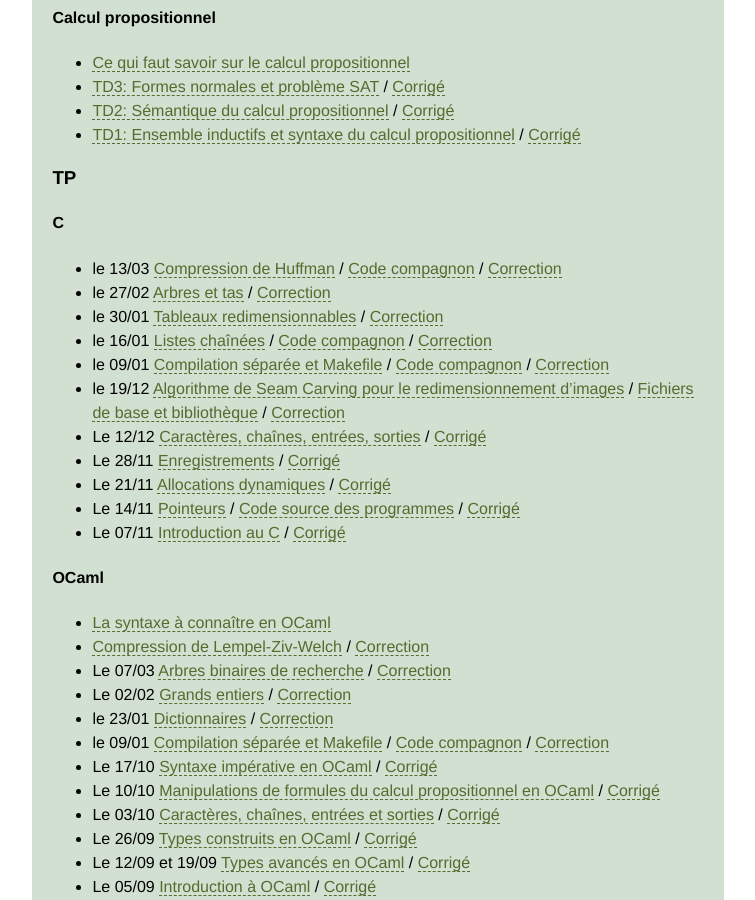
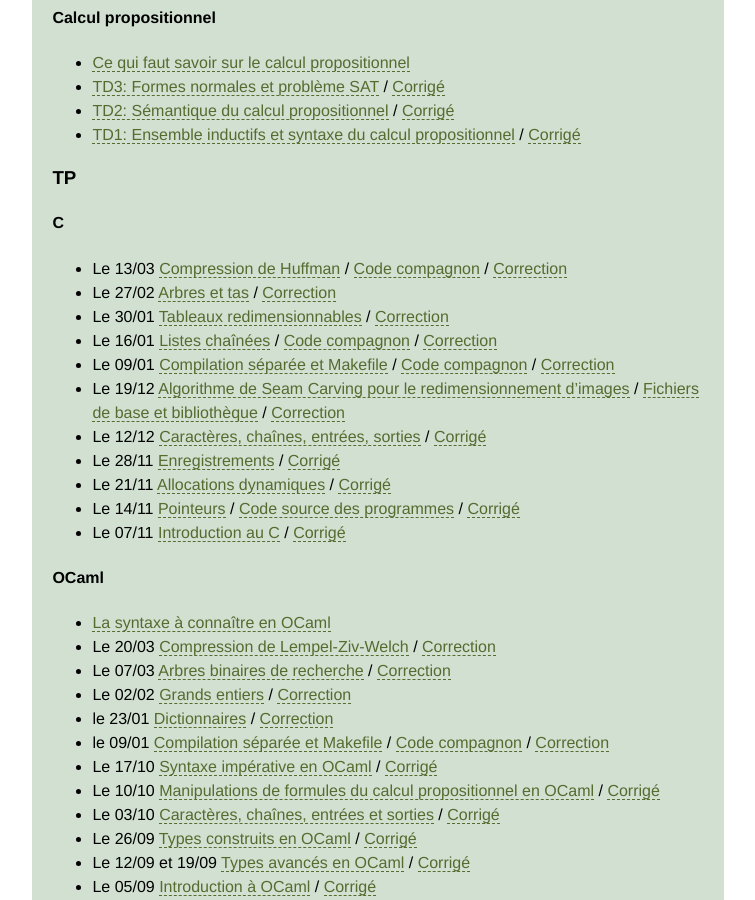
Before and after one commit to VladislavTempez/Vladislavtempez.github.io, a Jekyll site: the page built from pages/mp2i.md, in a window 1280 px wide and 900 px high, scrolled down 921 px. Shown: the whole window, without its empty margins (262-1017 px from the left). Built offline with Jekyll 4.4.1, drawn with Linux system fonts in a browser that asks for light colours.

Commit message:
fix typos

```diff
--- a/pages/mp2i.md
+++ b/pages/mp2i.md
@@ -42,12 +42,12 @@
 ### TP
 
 #### C
-- le 13/03 [Compression de Huffman](https://nc-lycees.netocentre.fr/s/mLXt5MTypfHzKy4) / [Code compagnon](https://nc-lycees.netocentre.fr/s/8gpLHmFsgFcdXBt) / [Correction](https://nc-lycees.netocentre.fr/s/RYS7fwgwXBMQdC9)
-- le 27/02 [Arbres et tas](https://nc-lycees.netocentre.fr/s/bjQNnZ2MMHDRbzT) / [Correction](https://nc-lycees.netocentre.fr/s/wd4moSKDJxNNicS)
-- le 30/01 [Tableaux redimensionnables](https://nc-lycees.netocentre.fr/s/Q7T4BpPfQQ9f2Ft) / [Correction](https://nc-lycees.netocentre.fr/s/6FqSF3NTKradLKj)
-- le 16/01 [Listes chaînées](https://nc-lycees.netocentre.fr/s/oqyEDkyCkDJjE4e) / [Code compagnon](https://nc-lycees.netocentre.fr/s/Hb3aoLmFiBQ9fCL) / [Correction](https://nc-lycees.netocentre.fr/s/BjM5rTzbsWCyQdS)
-- le 09/01 [Compilation séparée et Makefile](https://nc-lycees.netocentre.fr/s/68RWwz2nC4jgmBS) / [Code compagnon](https://nc-lycees.netocentre.fr/s/tiLM7cjAHw55ckJ) / [Correction](https://nc-lycees.netocentre.fr/s/qPkwy8YHBHK3oDE)
-- le 19/12 [Algorithme de Seam Carving pour le redimensionnement d'images](https://nc-lycees.netocentre.fr/s/JotJLz772Wiwgz3) / [Fichiers de base et bibliothèque](https://nc-lycees.netocentre.fr/s/2g5PFefr6oMj24r) / [Correction](https://nc-lycees.netocentre.fr/s/mxEeHNYwPY2ScPj)
+- Le 13/03 [Compression de Huffman](https://nc-lycees.netocentre.fr/s/mLXt5MTypfHzKy4) / [Code compagnon](https://nc-lycees.netocentre.fr/s/8gpLHmFsgFcdXBt) / [Correction](https://nc-lycees.netocentre.fr/s/RYS7fwgwXBMQdC9)
+- Le 27/02 [Arbres et tas](https://nc-lycees.netocentre.fr/s/bjQNnZ2MMHDRbzT) / [Correction](https://nc-lycees.netocentre.fr/s/wd4moSKDJxNNicS)
+- Le 30/01 [Tableaux redimensionnables](https://nc-lycees.netocentre.fr/s/Q7T4BpPfQQ9f2Ft) / [Correction](https://nc-lycees.netocentre.fr/s/6FqSF3NTKradLKj)
+- Le 16/01 [Listes chaînées](https://nc-lycees.netocentre.fr/s/oqyEDkyCkDJjE4e) / [Code compagnon](https://nc-lycees.netocentre.fr/s/Hb3aoLmFiBQ9fCL) / [Correction](https://nc-lycees.netocentre.fr/s/BjM5rTzbsWCyQdS)
+- Le 09/01 [Compilation séparée et Makefile](https://nc-lycees.netocentre.fr/s/68RWwz2nC4jgmBS) / [Code compagnon](https://nc-lycees.netocentre.fr/s/tiLM7cjAHw55ckJ) / [Correction](https://nc-lycees.netocentre.fr/s/qPkwy8YHBHK3oDE)
+- Le 19/12 [Algorithme de Seam Carving pour le redimensionnement d'images](https://nc-lycees.netocentre.fr/s/JotJLz772Wiwgz3) / [Fichiers de base et bibliothèque](https://nc-lycees.netocentre.fr/s/2g5PFefr6oMj24r) / [Correction](https://nc-lycees.netocentre.fr/s/mxEeHNYwPY2ScPj)
 - Le 12/12 [Caractères, chaînes, entrées, sorties](https://nc-lycees.netocentre.fr/s/MXZ7ztJ62AHBi6y) / [Corrigé](https://nc-lycees.netocentre.fr/s/9AXEq8cqTiXNWFE)
 - Le 28/11 [Enregistrements](https://nc-lycees.netocentre.fr/s/y73mn4cxXaTsWCQ) / [Corrigé](https://nc-lycees.netocentre.fr/s/scQyaYRTSBHW2Cn)
 - Le 21/11 [Allocations dynamiques](https://nc-lycees.netocentre.fr/s/ga4Qckc4Psn3pxt) / [Corrigé](https://nc-lycees.netocentre.fr/s/nbKpqsTaWZ5eJHm)
@@ -57,7 +57,7 @@
 #### OCaml
 
 - [La syntaxe à connaître en OCaml](https://nc-lycees.netocentre.fr/s/3YsmRsNCXLd57FK)
-- [Compression de Lempel-Ziv-Welch](https://nc-lycees.netocentre.fr/s/yCMkZnqbm3dAAnZ) / [Correction](https://nc-lycees.netocentre.fr/s/tM54F4y8D7ALX5T)
+- Le 20/03 [Compression de Lempel-Ziv-Welch](https://nc-lycees.netocentre.fr/s/yCMkZnqbm3dAAnZ) / [Correction](https://nc-lycees.netocentre.fr/s/tM54F4y8D7ALX5T)
 - Le 07/03 [Arbres binaires de recherche](https://nc-lycees.netocentre.fr/s/Q3P8FMjKsdtHcHS) / [Correction](https://nc-lycees.netocentre.fr/s/Rr9kTqYPe46EpNc)
 - Le 02/02 [Grands entiers](https://nc-lycees.netocentre.fr/s/F53ZoDP9TXQkC6N) / [Correction](https://nc-lycees.netocentre.fr/s/4e2RWKioGQN7diT)
 - le 23/01 [Dictionnaires](https://nc-lycees.netocentre.fr/s/sNg4nS4WdgMXZSo) / [Correction](https://nc-lycees.netocentre.fr/s/WAgkGbtfxcqTLHr)
```
